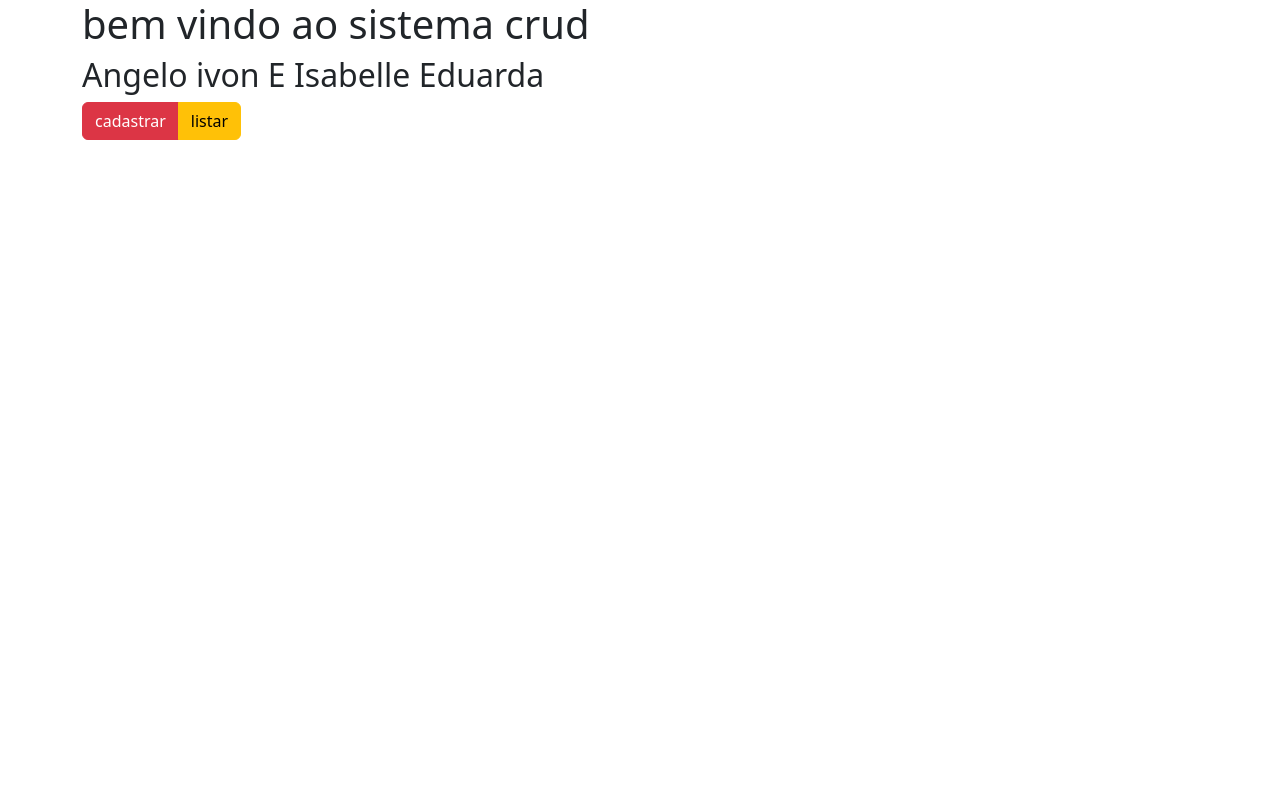
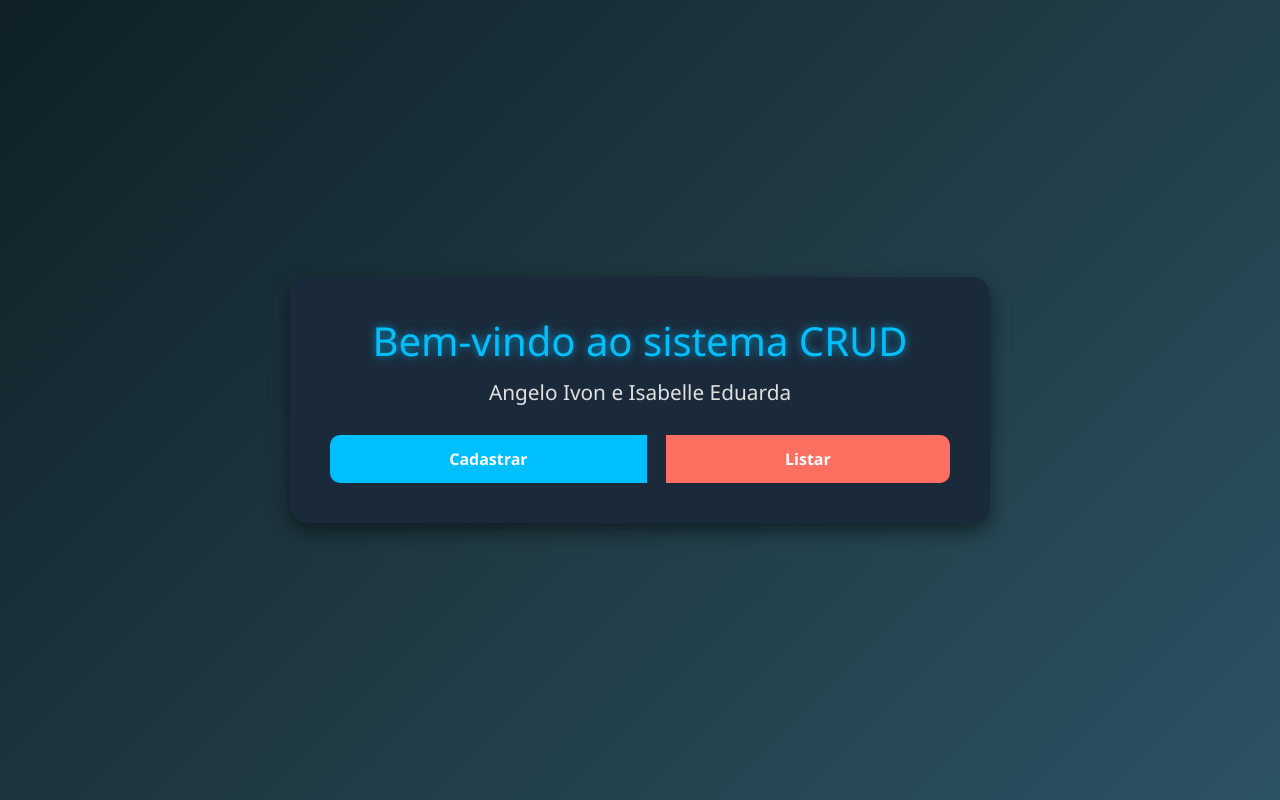
Before and after one commit to angeloivon15etec/Loja, a PHP site: page / in a window 1280 px wide. Run offline with PHP 8.4, Linux system fonts and the light colour scheme.

Commit message:
Add files via upload

```diff
--- /dev/null
+++ b/Loja/index.css
@@ -0,0 +1,89 @@
+* {
+    margin: 0;
+    padding: 0;
+    box-sizing: border-box;
+    font-family: "Segoe UI", Tahoma, Geneva, Verdana, sans-serif;
+  }
+
+  body {
+    background: linear-gradient(135deg, #0f2027, #203a43, #2c5364);
+    color: #e6f0ff;
+    min-height: 100vh;
+    display: flex;
+    justify-content: center;
+    align-items: center;
+    text-align: center;
+    padding: 30px;
+  }
+
+  .container {
+    background: #1a2a3a;
+    padding: 40px;
+    border-radius: 18px;
+    box-shadow: 0 8px 20px rgba(0, 0, 0, 0.5);
+    max-width: 700px;
+    width: 100%;
+    animation: fadeIn 1s ease-in-out;
+  }
+
+  .container h1 {
+    font-size: 2.5rem;
+    color: #00bfff;
+    margin-bottom: 15px;
+    text-shadow: 0 0 8px rgba(0, 191, 255, 0.7);
+  }
+
+  .container h2 {
+    font-size: 1.3rem;
+    color: #e0e0e0;
+    margin-bottom: 30px;
+    font-weight: normal;
+  }
+
+  .btn-group {
+    display: flex;
+    justify-content: center;
+    gap: 20px;
+  }
+
+  .btn {
+    padding: 12px 22px;
+    border: none;
+    border-radius: 10px;
+    font-size: 1rem;
+    font-weight: bold;
+    cursor: pointer;
+    text-decoration: none;
+    transition: all 0.3s ease;
+  }
+
+  .btn-danger {
+    background: #00bfff;
+    color: #fff;
+  }
+
+  .btn-danger:hover {
+    background: #009acd;
+    transform: scale(1.05);
+  }
+
+  .btn-warning {
+    background: #ff6f61;
+    color: #fff;
+  }
+
+  .btn-warning:hover {
+    background: #e85c50;
+    transform: scale(1.05);
+  }
+
+  @keyframes fadeIn {
+    from {
+      opacity: 0;
+      transform: translateY(-20px);
+    }
+    to {
+      opacity: 1;
+      transform: translateY(0);
+    }
+  }
--- a/Loja/index.php
+++ b/Loja/index.php
@@ -1,18 +1,20 @@
 <?php
- include"cabecalho.php";
+include "cabecalho.php";
 ?>
+<head>
+  <link rel="stylesheet" href="index.css">
+</head>
+
 <body>
   <div class="container">
-    <h1> bem vindo ao sistema crud </h1>
-    <h2>Angelo ivon E Isabelle Eduarda </h2>
-<div class="btn-group" role="group" aria-label="Basic mixed styles  example">
-    <a href="form_cadastar.php" type="button" class="btn btn-danger">cadastrar</a>
-    <a href="listar.php" type="button" class="btn btn-warning">listar</a>
+    <h1>Bem-vindo ao sistema CRUD</h1>
+    <h2>Angelo Ivon e Isabelle Eduarda</h2>
+    <div class="btn-group" role="group" aria-label="Basic mixed styles example">
+      <a href="form_cadastra.php" type="button" class="btn btn-danger">Cadastrar</a>
+      <a href="listar.php" type="button" class="btn btn-warning">Listar</a>
+    </div>
   </div>
-</div>
 
-
-
-   <script src="https://cdn.jsdelivr.net/npm/bootstrap@5.3.7/dist/js/bootstrap.bundle.min.js" integrity="sha384-ndDqU0Gzau9qJ1lfW4pNLlhNTkCfHzAVBReH9diLvGRem5+R9g2FzA8ZGN954O5Q" crossorigin="anonymous"></script>
+  <script src="https://cdn.jsdelivr.net/npm/bootstrap@5.3.7/dist/js/bootstrap.bundle.min.js" integrity="sha384-ndDqU0Gzau9qJ1lfW4pNLlhNTkCfHzAVBReH9diLvGRem5+R9g2FzA8ZGN954O5Q" crossorigin="anonymous"></script>
 </body>
 </html>
```
Also changed, not shown: Loja/atualizar.php (added, +14 -0 lines), Loja/deletar.php (added, +22 -0 lines), Loja/form.css (added, +92 -0 lines), Loja/form_atualizar.php (added, +45 -0 lines), Loja/form_cadastra.php (added, +24 -0 lines), Loja/listar.css (added, +107 -0 lines), Loja/listar.php (+12 -7 lines), Loja/bd_loja.sql (line endings or trailing spaces), Loja/conexao.php (line endings or trailing spaces), Loja/inserir.php (line endings or trailing spaces).
